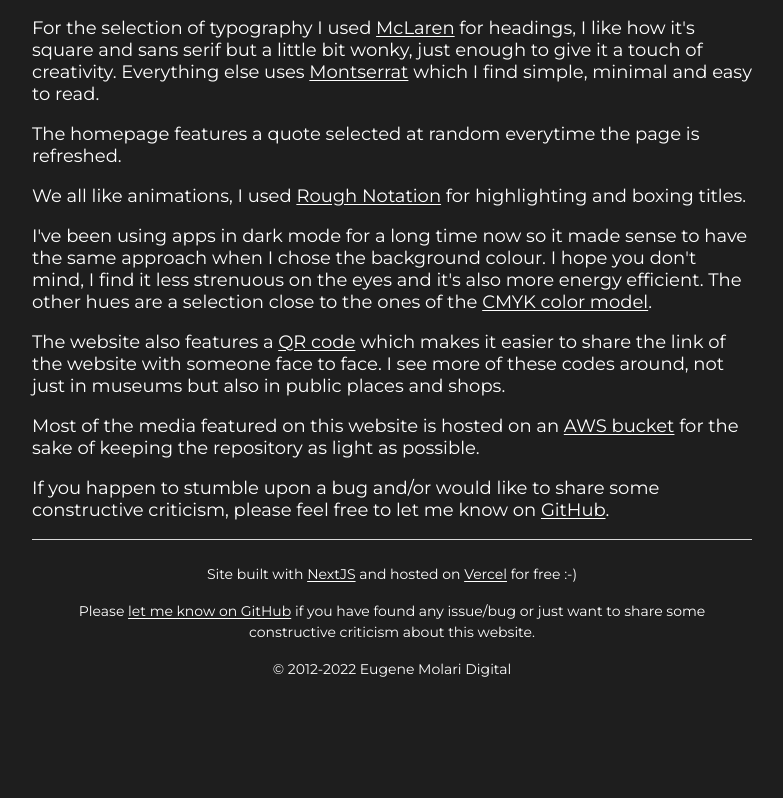
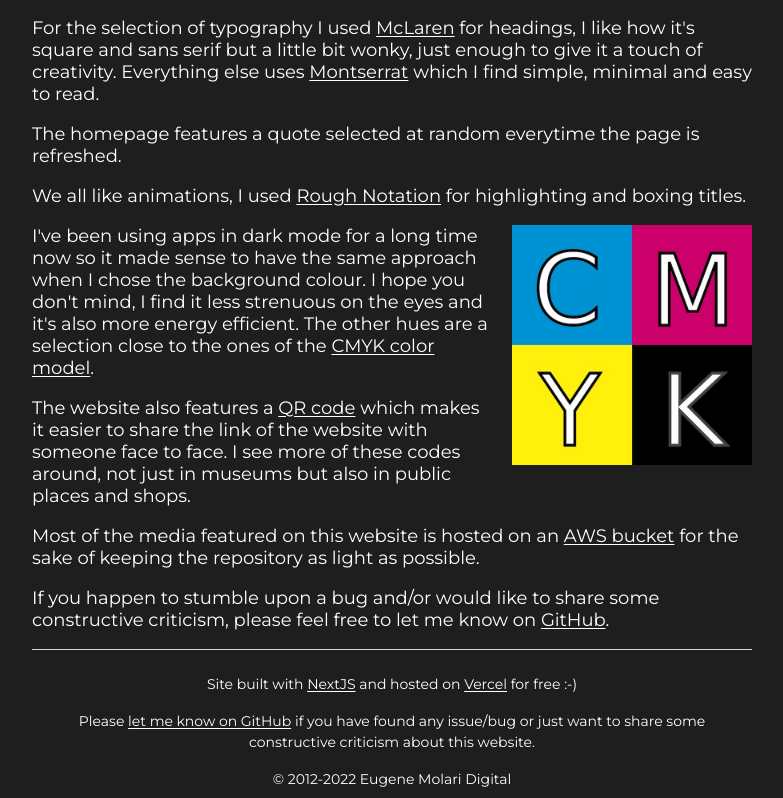
Before and after one commit to eugelogic/emerald, a Next.js app: page /about in a window 1280 px wide. Shown: the part 1373-2171 px from the top of the page, without its empty margins (248-1031 px from the left). Before the commit the page ends 2061 px from the top, so only its background shows below. Built offline with nearby package versions, Linux system fonts and the light colour scheme; a web font is replaced by a local one.

Commit message:
Add temp image to About page

```diff
--- a/pages/about.js
+++ b/pages/about.js
@@ -127,6 +127,9 @@
                     </a>{' '}
                     for highlighting and boxing titles.
                 </p>
+                <span className={styles.cmykImage}>
+                    <Image src="/cmyk.jpg" alt="" width={240} height={240} />
+                </span>
                 <p>
                     I&apos;ve been using apps in dark mode for a long time now so it made sense to have the same
                     approach when I chose the background colour. I hope you don&apos;t mind, I find it less strenuous on
--- a/styles/About.module.scss
+++ b/styles/About.module.scss
@@ -4,4 +4,8 @@
         float: right;
         transform: scaleX(-1);
     }
+    .cmykImage {
+        margin-left: 1rem;
+        float: right;
+    }
 }
```
Also changed, not shown: public/cmyk.jpg (added).
